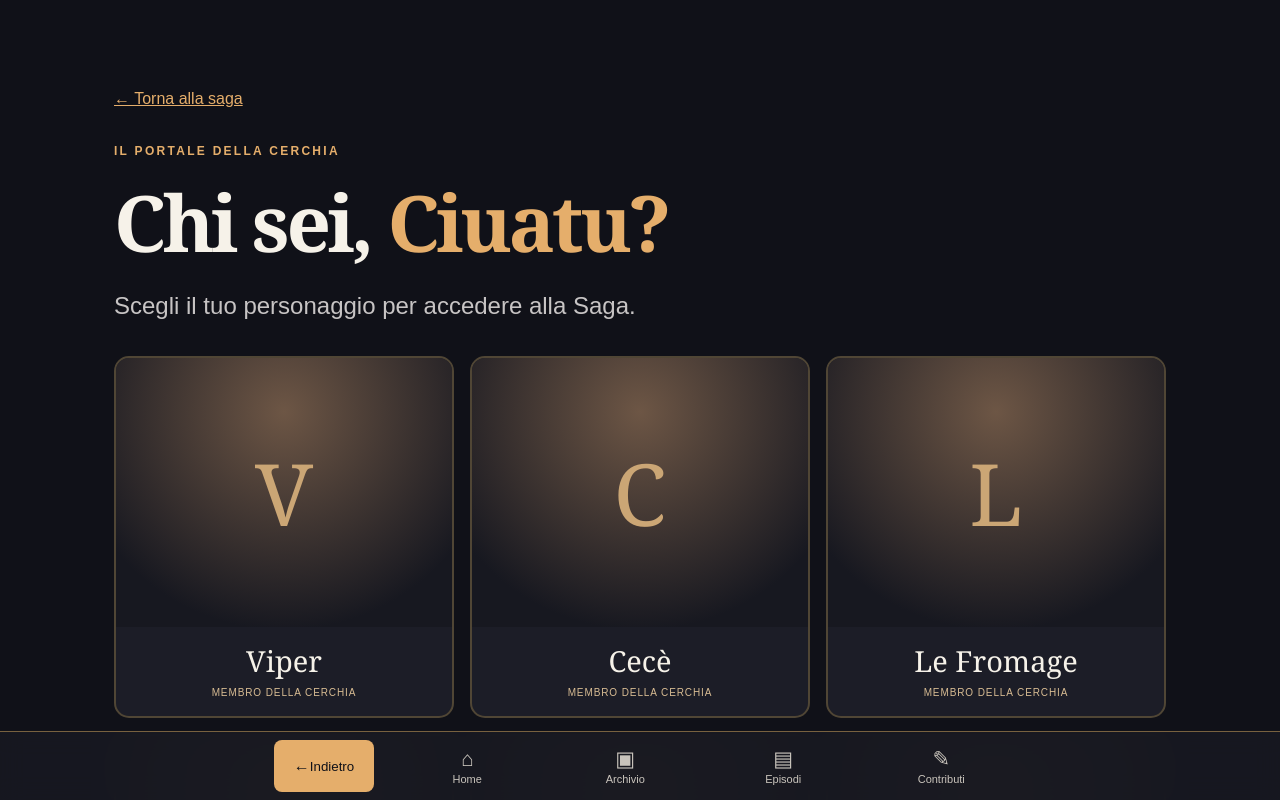
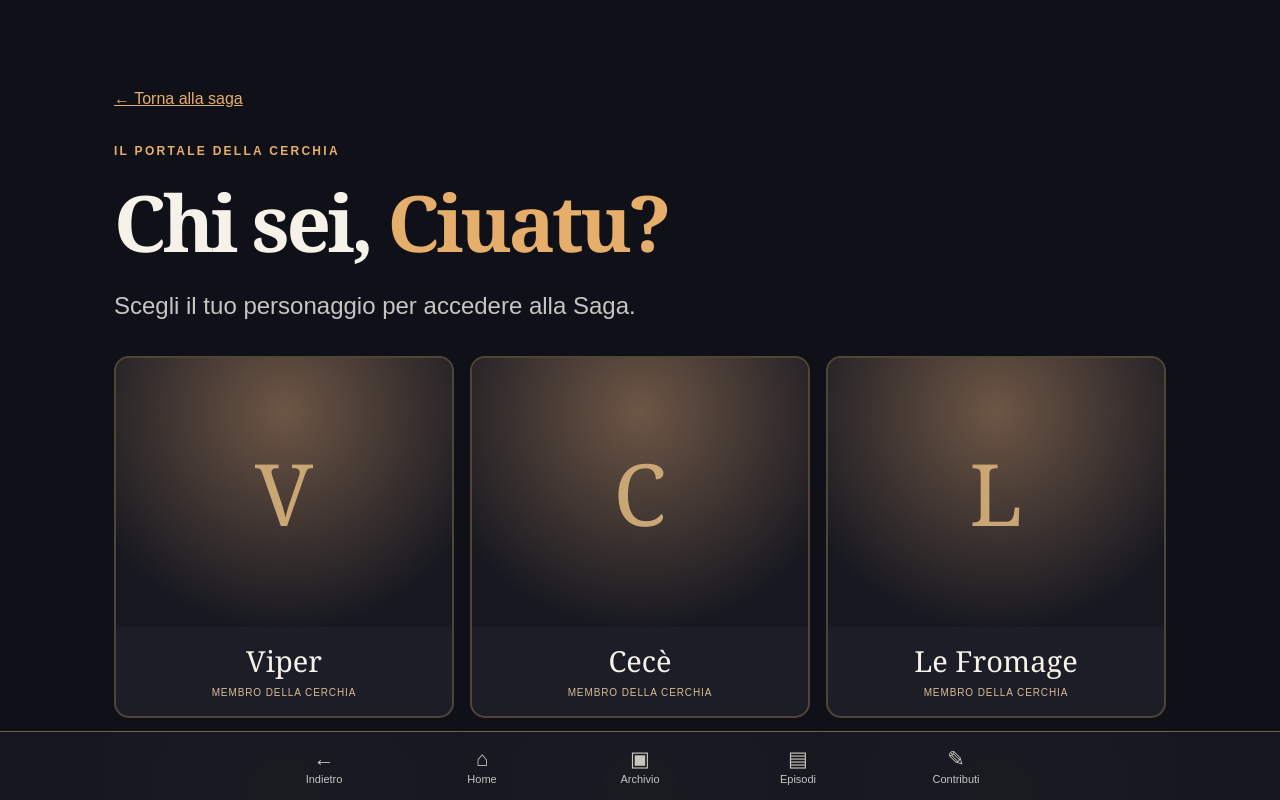
Before and after one commit to emanuelesordo/ciuati-la-saga, a Next.js app: page /accedi in a window 1280 px wide. Shown: the top 800 px of the page. Built offline with nearby package versions, Linux system fonts and the light colour scheme; no server answers; the database is empty.

Commit message:
Add Home and hierarchical back navigation; adapt football to saga lore

```diff
--- a/app/globals.css
+++ b/app/globals.css
@@ -116,3 +116,9 @@ body{padding-bottom:calc(76px + env(safe-area-inset-bottom,0px))}
 .profile-mode-tabs button.active{background:#e5ae6b;color:#17151c}
 .profile-sections .narrative-panel{margin-top:18px}
 @media(max-width:520px){.saga-bottom-nav{gap:3px}.saga-bottom-nav a{min-width:0;padding:8px 3px}.profile-mode-tabs button{max-width:none}}
+
+/* Home e risalita gerarchica nella barra a sei voci */
+.saga-bottom-nav button{min-width:0;max-width:130px;flex:1;display:grid;gap:3px;place-items:center;padding:7px 9px;border:0;background:transparent;border-radius:10px;color:#c9c4bc;cursor:pointer}
+.saga-bottom-nav button span{font-size:21px;line-height:1.1}.saga-bottom-nav button small{font-size:11px}
+.saga-bottom-nav button:disabled{opacity:.35;cursor:default}
+@media(max-width:520px){.saga-bottom-nav{gap:2px;padding-left:5px;padding-right:5px}.saga-bottom-nav a,.saga-bottom-nav button{min-width:0;padding:7px 1px}.saga-bottom-nav a small,.saga-bottom-nav button small{font-size:10px}}
```
